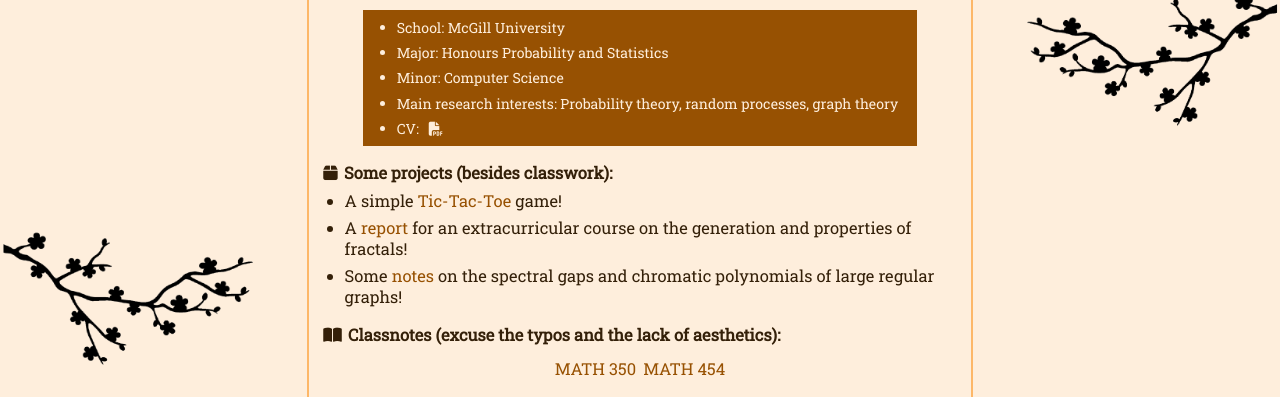
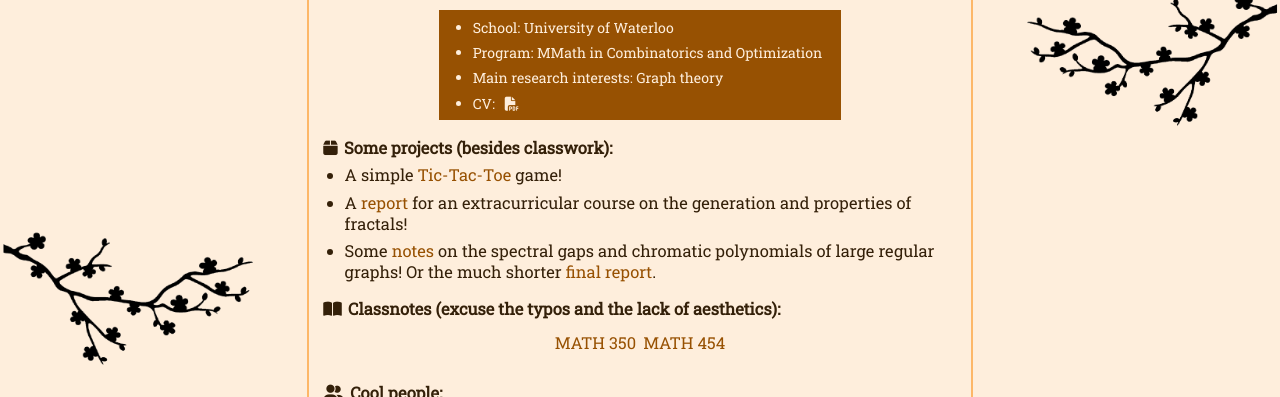
Before and after one commit to daocheny/daocheny.github.io, a plain HTML site: page index.html in a window 1280 px wide. Shown: the part 100-497 px from the top of the page. Drawn offline with Linux system fonts and the light colour scheme.

Commit message:
Updated the summer & fall 2021 research reports and updated the school

```diff
--- a/index.html
+++ b/index.html
@@ -35,10 +35,9 @@
       </p>
       <div class="intro">
         <ul class="body-text">
-          <li>School: McGill University</li>
-          <li>Major: Honours Probability and Statistics</li>
-          <li>Minor: Computer Science</li>
-          <li>Main research interests: Probability theory, random processes, graph theory</li>
+          <li>School: University of Waterloo</li>
+          <li>Program: MMath in Combinatorics and Optimization</li>
+          <li>Main research interests: Graph theory</li>
           <li>CV: <a href="./misc/CV_academic.pdf" style="color: var(--light1);" target="_blank"><i class="fas fa-file-pdf left"></i></a></li>
         </ul>
       </div>
@@ -47,7 +46,7 @@
         <ul class="body-text">
           <li>A simple <a href="https://daocheny.github.io/TicTacToe/" target="_blank">Tic-Tac-Toe</a> game!</li>
           <li>A <a href="./misc/Fractals_final_report.pdf">report</a> for an extracurricular course on the generation and properties of fractals!</li>
-          <li>Some <a href="./misc/Report_YUAN.pdf">notes</a> on the spectral gaps and chromatic polynomials of large regular graphs!</li>
+          <li>Some <a href="./misc/2021_summer_notes.pdf">notes</a> on the spectral gaps and chromatic polynomials of large regular graphs! Or the much shorter <a href="./misc/2021_fall_report.pdf">final report</a>.</li>
         </ul>
       </h3>
       <h3>
```
Also changed, not shown: 3 other files.
